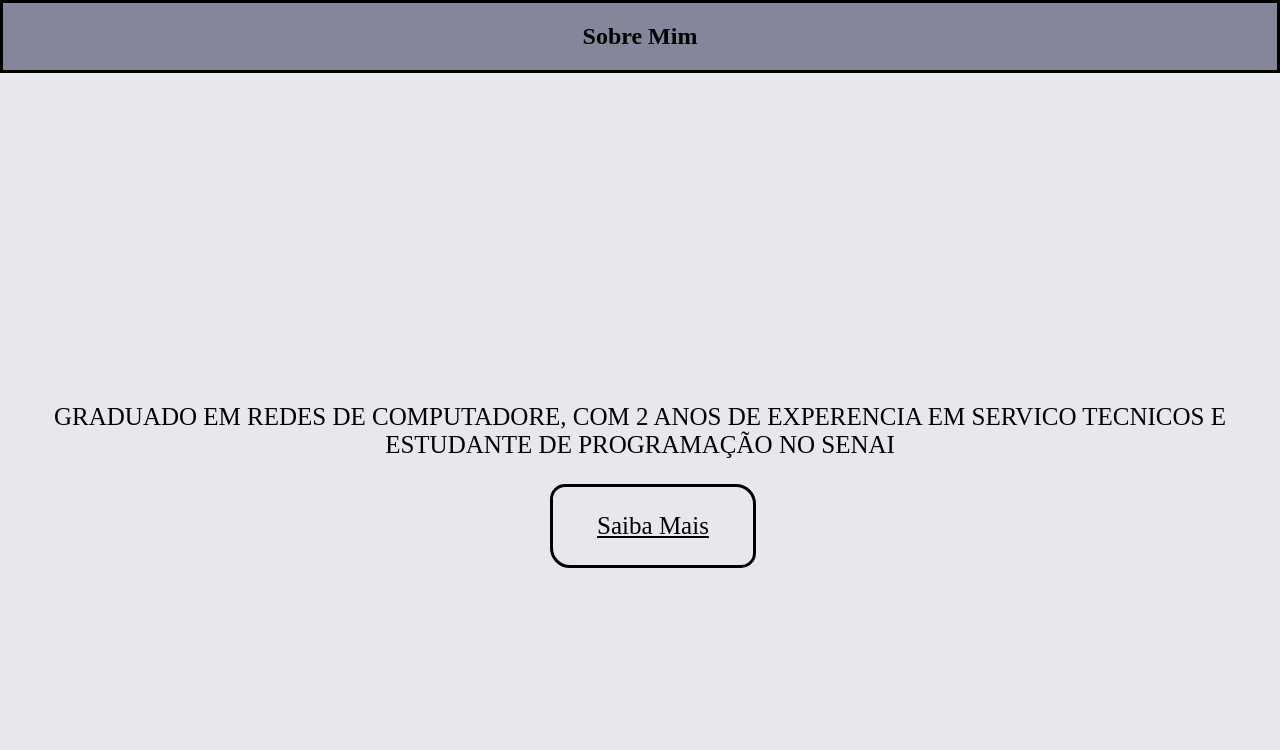
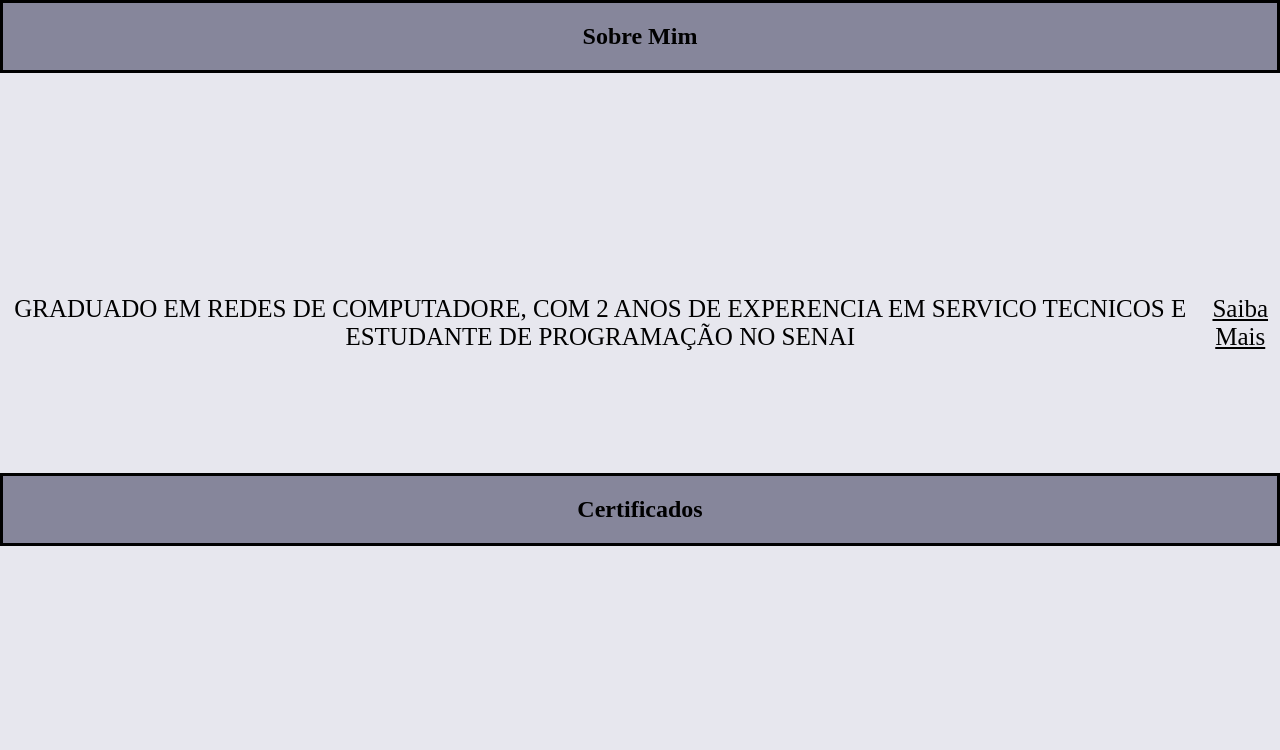
Before and after one commit to LVArauj0/LVArauj0.github.io, a plain HTML site: page index.html in a window 1280 px wide. Shown: the part 870-1620 px from the top of the page. Drawn offline with Linux system fonts and the light colour scheme.

Commit message:
Add files via upload

```diff
--- a/stilo/style.css
+++ b/stilo/style.css
@@ -3,7 +3,7 @@
 body{
 
     margin: 0%;
-
+    font-family: inherit;
 
 }
 
@@ -74,28 +74,24 @@ h1{
 #proid{
     margin-top: 15px;
 }
-.saibamais{
+#saibamais{
     display: flex;
+    font-size: 25px;
     justify-content: center;
-    border:  solid black;
-    border-radius: 15px 20px 15px 20px;
-    width: 200px;
-    align-self: center;
-    margin-left: 550px;
-
+    align-items: center;
 
 }
 .sobremim{
    display: flex;
    background-color: rgb(231, 231, 238);
-   height: 100vh;
-   align-items: center;
-
+   height: 50vh;
 }
 .text{
-
+   align-items: center;
+   display: flex;
    text-align: center;
    font-size: 25px;
+   margin-top: 100px;
 
 }
 #img-1{
@@ -193,8 +189,5 @@ a{color: inherit;}
 }
 .experiencia-exp{
     padding: 10px 15px;
-
     margin-top: 50px;
-
-
 }
```
